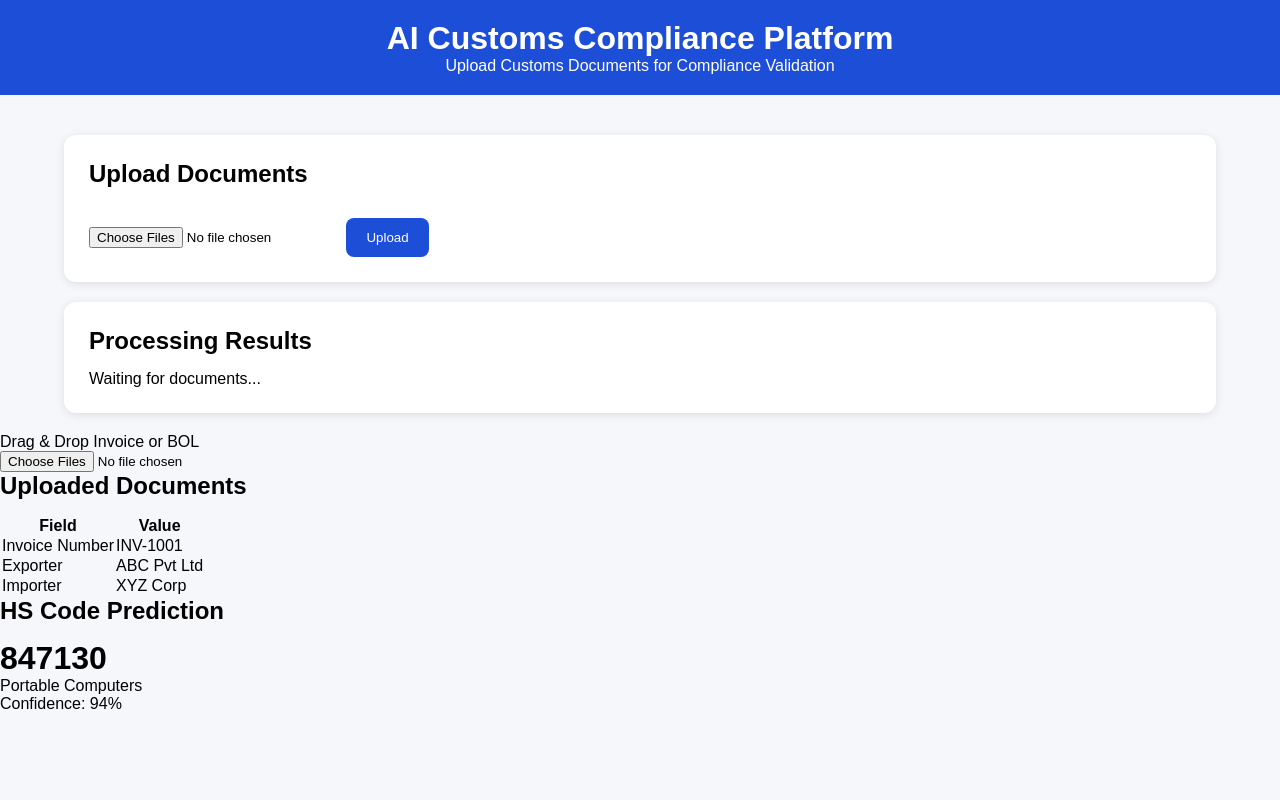
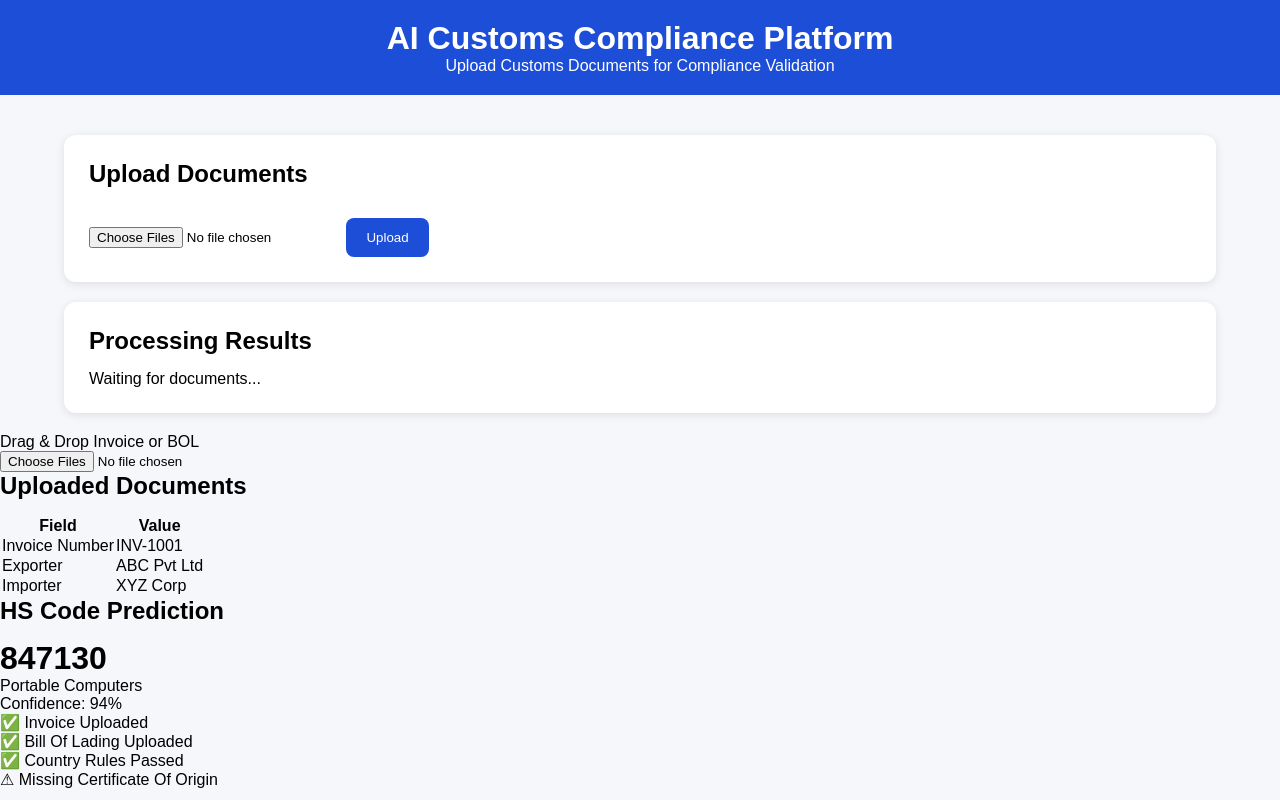
Before and after one commit to devu2406/AI-Customs-Compliance-Agent, a plain HTML site: page index.html in a window 1280 px wide. Drawn offline with Linux system fonts and the light colour scheme.

Commit message:
Added compliance validation panel

```diff
--- a/index.html
+++ b/index.html
@@ -111,3 +111,14 @@ Confidence: 94%
 </p>
 
 </div>
+<div class="validation-card">
+
+<p>✅ Invoice Uploaded</p>
+
+<p>✅ Bill Of Lading Uploaded</p>
+
+<p>✅ Country Rules Passed</p>
+
+<p>⚠ Missing Certificate Of Origin</p>
+
+</div>
```
